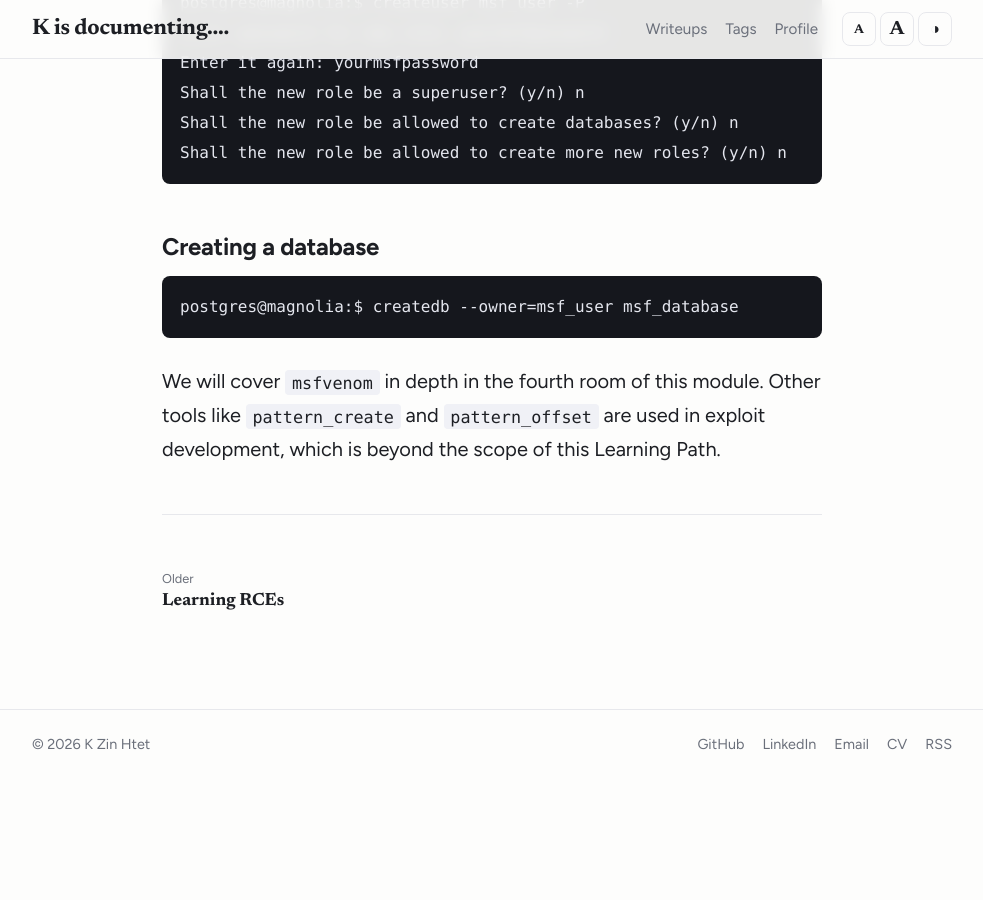
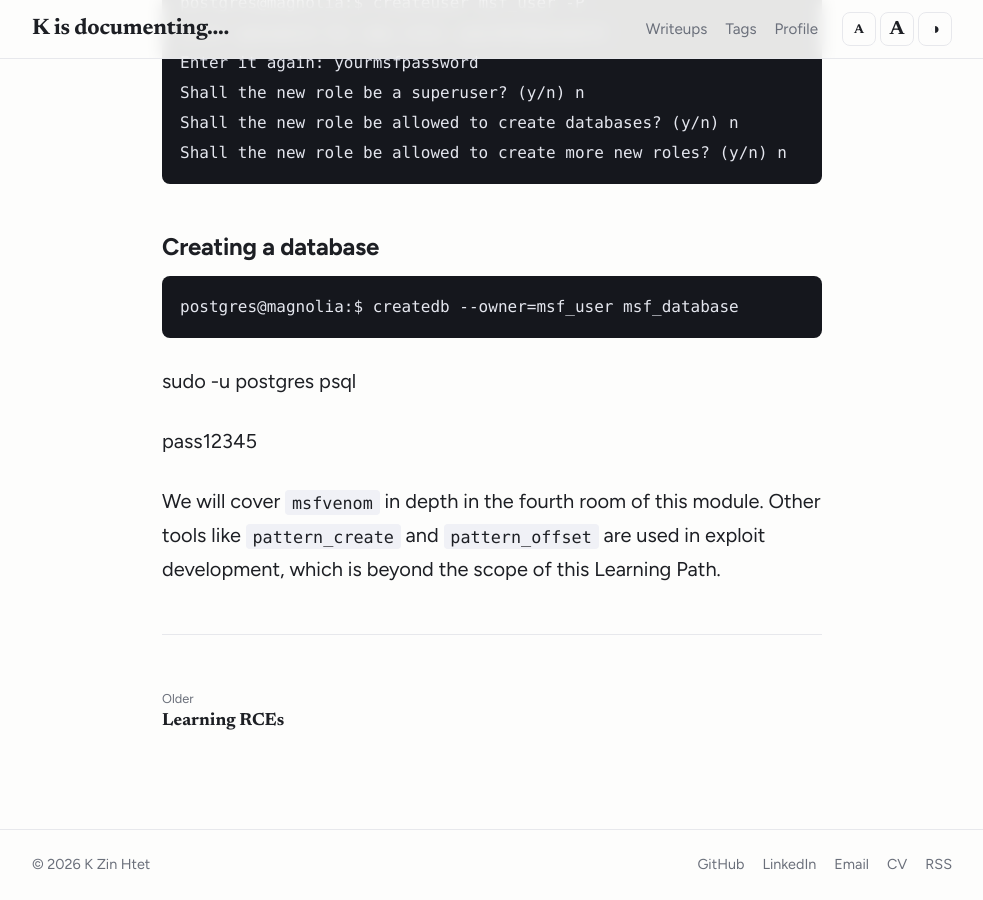
Before and after one commit to cloudskim/cloudskim.github.io, a Jekyll site: the page built from _posts/2026-11-02-metasploit.md, in a window 1280 px wide and 900 px high, scrolled down 5723 px. Shown: the whole window, without its empty margins (148-1131 px from the left). Built offline with Jekyll 4.4.1, drawn with Linux system fonts in a browser that asks for light colours; before the commit the page ends 6503 px from its top, so only the background shows below that.

Commit message:
Update _posts/2026-11-02-metasploit.md (via Pages CMS)

````diff
--- a/_posts/2026-11-02-metasploit.md
+++ b/_posts/2026-11-02-metasploit.md
@@ -76,8 +76,6 @@ Metasploit uses the payload's path to tell you whether it is staged or single. T
 
 ## Setting Up msfconsole
 
-
-
 ### Becoming the postgres user
 
 ```
@@ -101,6 +99,8 @@ Shall the new role be allowed to create more new roles? (y/n) n
 postgres@magnolia:$ createdb --owner=msf_user msf_database
 ```
 
+sudo -u postgres psql
 
+pass12345
 
 We will cover `msfvenom` in depth in the fourth room of this module. Other tools like `pattern_create` and `pattern_offset` are used in exploit development, which is beyond the scope of this Learning Path.
````
